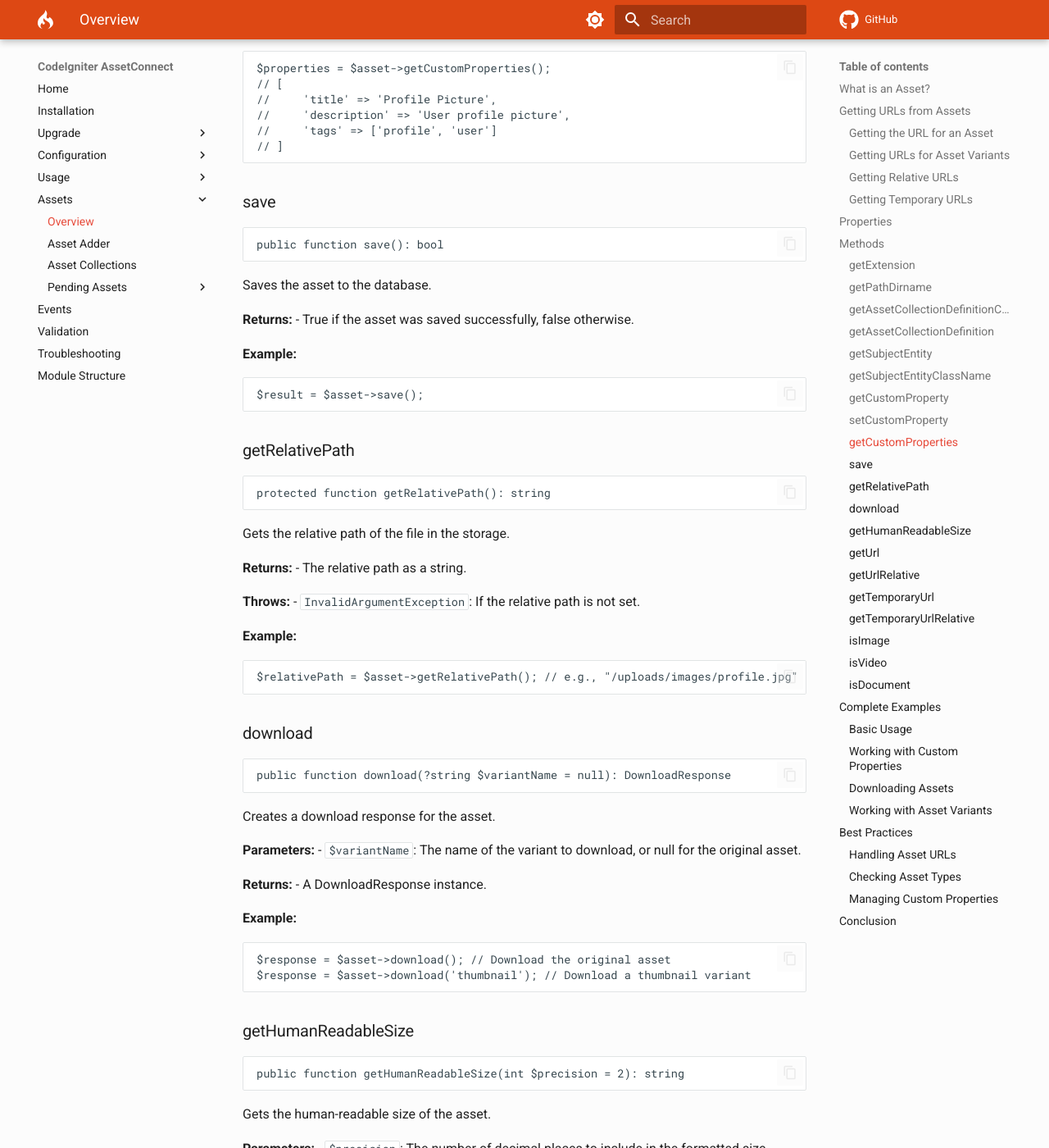
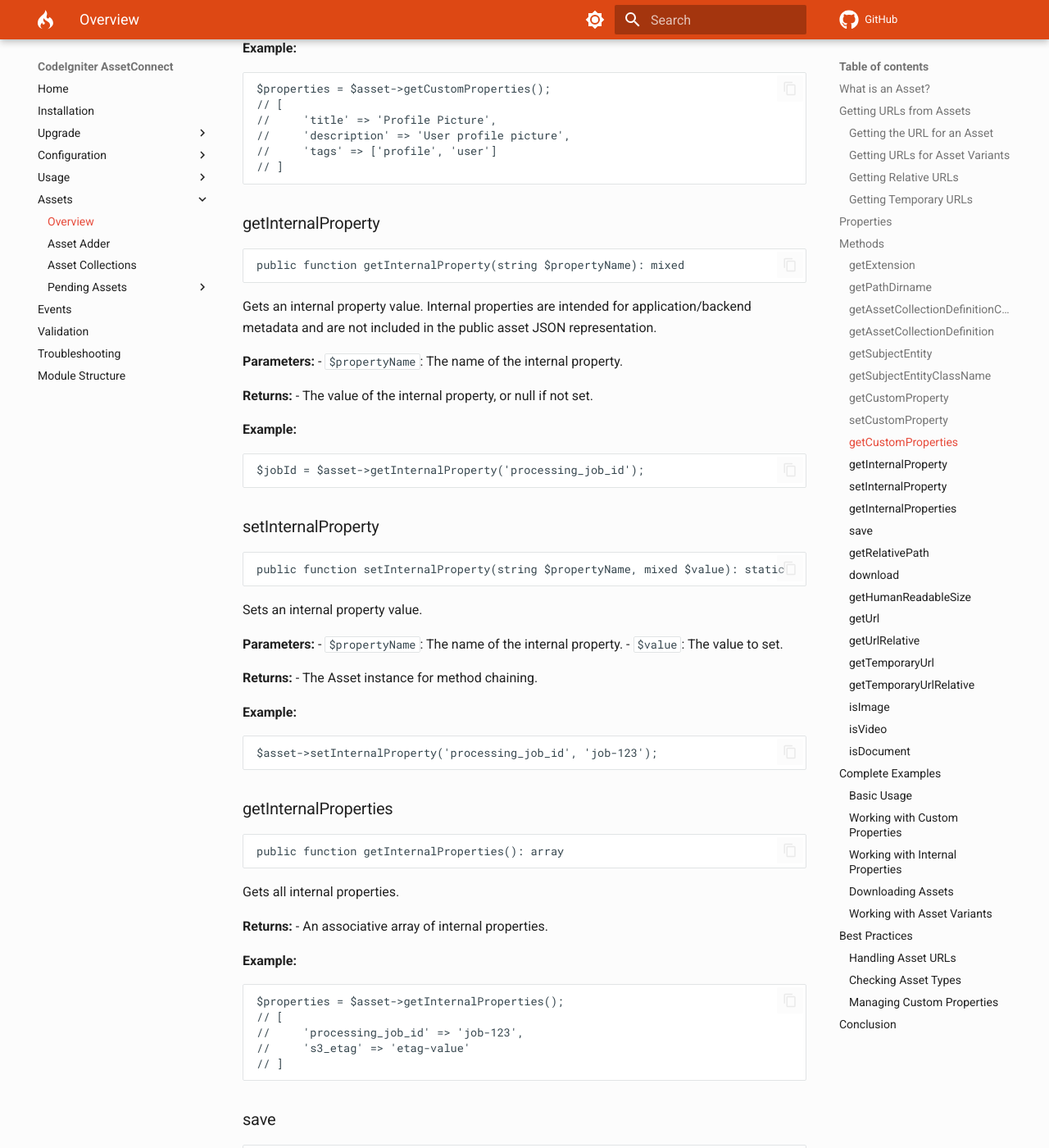
Before and after one commit to maniaba/asset-connect, an MkDocs documentation site: the page built from docs/asset.md, in a window 1280 px wide and 1400 px high, scrolled down 6325 px. Shown: the whole window at 82% size. Built offline with MkDocs 1.6.1 and Material for MkDocs 9.7.7, drawn with Linux system fonts in a browser that asks for light colours; comment, search, counter and statistics services are not loaded; the version menu is left out; a style sheet for code colours, icons or effects is not loaded; some of the changed text lies outside the part shown.

Commit message:
Add support for internal properties in Asset class for backend metadata

````diff
--- a/docs/asset.md
+++ b/docs/asset.md
@@ -1,13 +1,13 @@
 # Asset
 
-The `Asset` class is a core component of CodeIgniter Asset Connect that represents a file associated with an entity. It provides methods for accessing and manipulating asset properties, retrieving file information, and managing custom properties.
+The `Asset` class is a core component of CodeIgniter Asset Connect that represents a file associated with an entity. It provides methods for accessing and manipulating asset properties, retrieving file information, and managing public custom properties and backend internal properties.
 
 ## What is an Asset?
 
 An Asset in CodeIgniter Asset Connect represents a file that has been associated with an entity in your application. Each Asset contains:
 
 - Basic file information (name, path, size, MIME type)
-- Metadata about the asset (custom properties, collection information)
+- Metadata about the asset (custom properties, internal properties, collection information)
 - Methods for accessing and manipulating the asset
 
 Assets are stored in collections and can be associated with any entity in your application that uses the `UseAssetConnectTrait`.
@@ -294,6 +294,65 @@ $properties = $asset->getCustomProperties();
 // ]
 ```
 
+### getInternalProperty
+
+```php
+public function getInternalProperty(string $propertyName): mixed
+```
+
+Gets an internal property value. Internal properties are intended for application/backend metadata and are not included in the public asset JSON representation.
+
+**Parameters:**
+- `$propertyName`: The name of the internal property.
+
+**Returns:**
+- The value of the internal property, or null if not set.
+
+**Example:**
+```php
+$jobId = $asset->getInternalProperty('processing_job_id');
+```
+
+### setInternalProperty
+
+```php
+public function setInternalProperty(string $propertyName, mixed $value): static
+```
+
+Sets an internal property value.
+
+**Parameters:**
+- `$propertyName`: The name of the internal property.
+- `$value`: The value to set.
+
+**Returns:**
+- The Asset instance for method chaining.
+
+**Example:**
+```php
+$asset->setInternalProperty('processing_job_id', 'job-123');
+```
+
+### getInternalProperties
+
+```php
+public function getInternalProperties(): array
+```
+
+Gets all internal properties.
+
+**Returns:**
+- An associative array of internal properties.
+
+**Example:**
+```php
+$properties = $asset->getInternalProperties();
+// [
+//     'processing_job_id' => 'job-123',
+//     's3_etag' => 'etag-value'
+// ]
+```
+
 ### save
 
 ```php
@@ -532,6 +591,25 @@ $asset->setCustomProperty('title', 'New Title');
 $asset->save();
 ```
 
+### Working with Internal Properties
+
+```php
+// Get an asset
+$asset = $user->getFirstAsset();
+
+// Store backend-only metadata
+$asset->setInternalProperty('processing_job_id', 'job-123');
+$asset->setInternalProperty('processor', ['name' => 'image-resizer', 'version' => 2]);
+
+// Read backend-only metadata
+$jobId = $asset->getInternalProperty('processing_job_id');
+
+// Save the changes
+$asset->save();
+```
+
+Internal properties are stored in `metadata.internal`. They are useful for processing state, adapter metadata, external IDs, checksums, queue IDs, and similar backend data. They are not returned from `jsonSerialize()` and are not included in `custom_properties`.
+
 ### Downloading Assets
 
 ```php
@@ -607,6 +685,14 @@ $asset->setCustomProperty('visibility', 'private');
 $asset->save();
 ```
 
+Use internal properties for backend metadata that should be persisted with the asset but not exposed as public custom properties:
+
+```php
+$asset->setInternalProperty('s3_etag', 'etag-value');
+$asset->setInternalProperty('scan_status', 'clean');
+$asset->save();
+```
+
 ## Conclusion
 
-The `Asset` class is a fundamental component of CodeIgniter Asset Connect that provides a rich set of methods for working with files associated with entities in your application. By using its methods, you can access file information, manage custom properties, generate URLs, and more.
+The `Asset` class is a fundamental component of CodeIgniter Asset Connect that provides a rich set of methods for working with files associated with entities in your application. By using its methods, you can access file information, manage public custom properties and backend internal properties, generate URLs, and more.
````
Also changed, not shown: docs/asset-adder.md (+22 -0 lines), docs/basic-usage.md (+12 -0 lines), docs/module-structure.md (+2 -2 lines), 7 other files.
